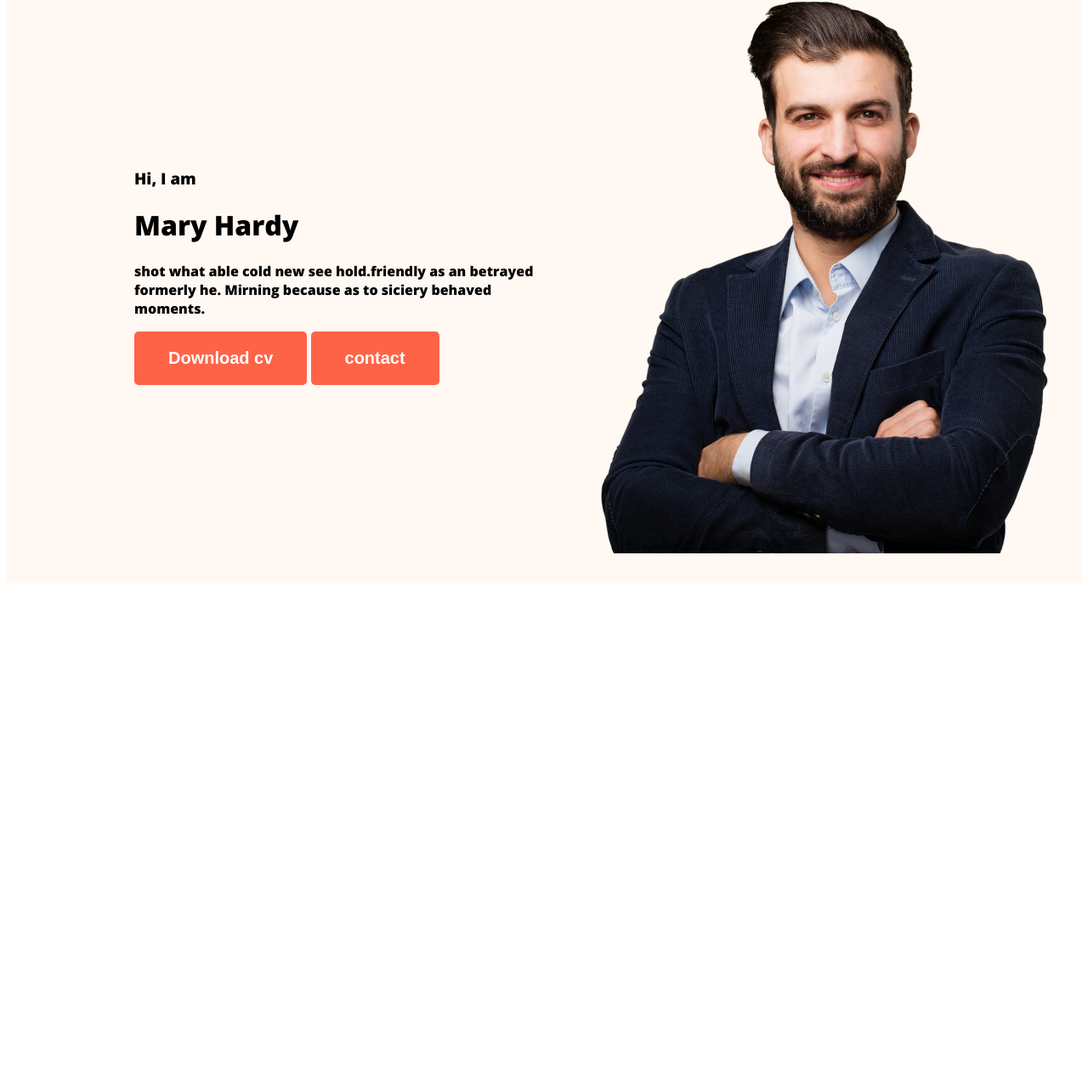
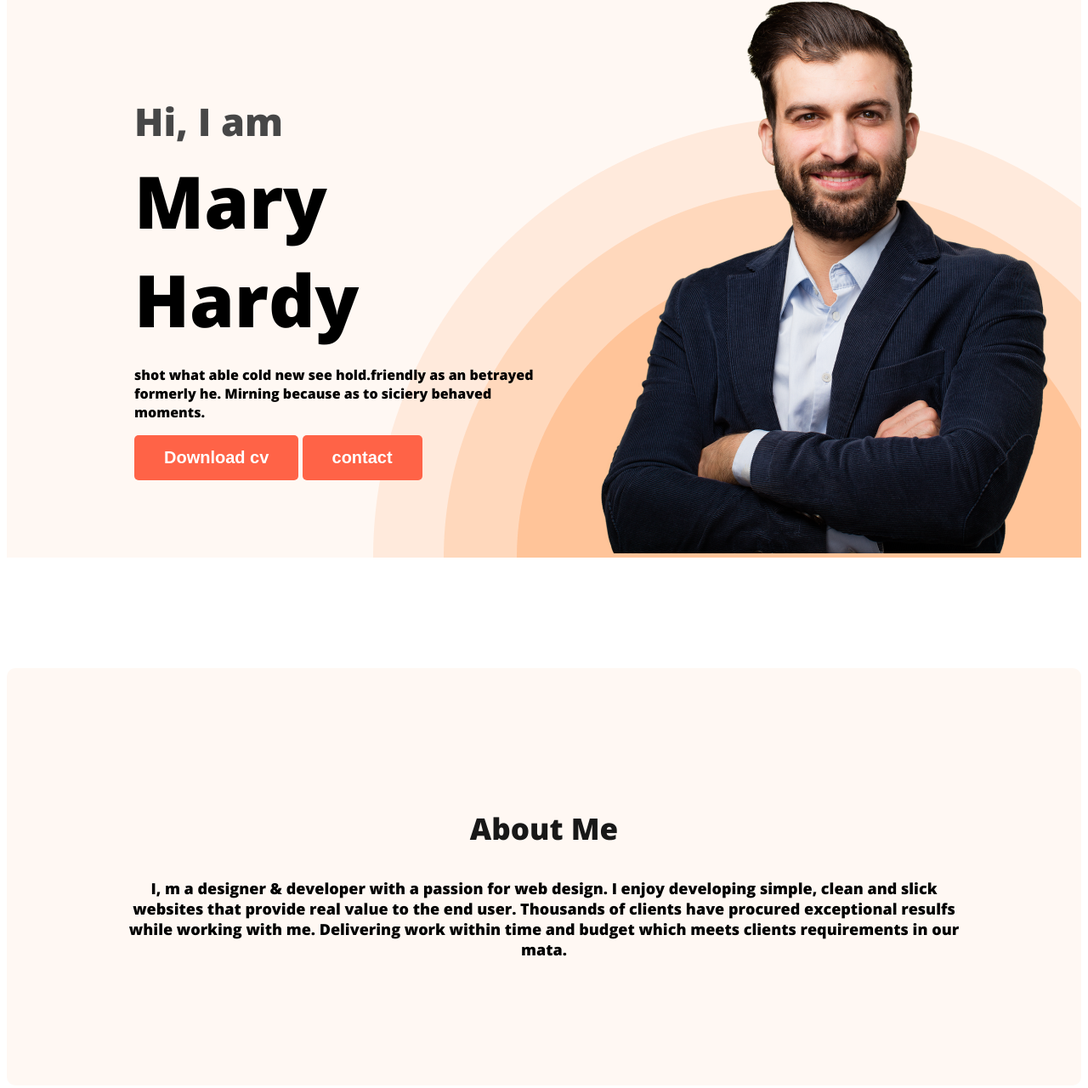
Before and after one commit to fahadhossain5/webdevloper-portfoloi, a plain HTML site: page index.html in a window 1280 px wide. Shown: the part 214-1494 px from the top of the page at 85% size. Before the commit the page ends 908 px from the top, so only its background shows below. Drawn offline with nearby package versions, Linux system fonts and the light colour scheme.

Commit message:
about section creatad

```diff
--- a/index.html
+++ b/index.html
@@ -27,7 +27,8 @@
             <div class="banner-content">
                 <h3 class="banner-greeting">Hi, I am</h3>
                 <h1 class="banner-title">Mary Hardy</h1>
-                <p>shot what able cold new see hold.friendly as an betrayed formerly he. Mirning because as to siciery
+                <p class="banner-description">shot what able cold new see hold.friendly as an betrayed formerly he.
+                    Mirning because as to siciery
                     behaved moments.</p>
                 <button class="btn-primary">Download cv</button>
                 <button class="btn-primary">contact</button>
@@ -42,7 +43,16 @@
 
     </header>
     <main>
+        <section class="about">
+            <h3 class="section-title">About Me</h3>
+            <p class="section-description">
+                I, m a designer & developer with a passion for web design. I enjoy developing simple, clean and slick
+                websites that provide real value to the end user. Thousands of clients have procured exceptional resulfs
+                while working with me. Delivering work within time and budget which meets clients requirements in our
+                mata.
+            </p>
 
+        </section>
     </main>
     <footer>
 
--- a/styles/portfoloi.css
+++ b/styles/portfoloi.css
@@ -14,7 +14,21 @@ body {
     color: white;
     font-size: 20px;
     font-weight: 700;
-    padding: 20px 40px
+    padding: 15px 35px;
+}
+
+.section-title {
+    color: #181818;
+    text-align: center;
+    font-size: 35px;
+    font-weight: 700;
+
+}
+
+.section-description {
+    Copy color: #757575;
+    text-align: center;
+    font-size: 18px;
 }
 
 
@@ -54,14 +68,45 @@ nav a {
 /* header related styles */
 .header {
     background-color: #FFF8F3;
+    background-image: url('../images/header_bg.png');
+    background-repeat: no-repeat;
+    background-position: bottom right;
 }
 
 .banner {
-    padding: 30px 30px 30px 150px;
+    padding: 30px 30px 0px 150px;
     display: flex;
     align-items: center;
+    justify-content: space-between;
+}
+
+.banner-content {
+    max-width: 500px;
 }
 
 .banner .profile-pic {
     width: 500px;
 }
+
+.banner-greeting {
+    font-size: 45px;
+    color: #474747;
+    margin-bottom: 0;
+}
+
+.banner-title {
+    font-size: 85px;
+    font-weight: 700;
+    margin-top: 5px;
+    margin-bottom: 20px;
+}
+
+/* main section styles */
+
+/* abbut section styles */
+.about {
+    padding: 130px;
+    border-radius: 10px;
+    background: #FFF8F3;
+    margin: 130px 0;
+}
```
